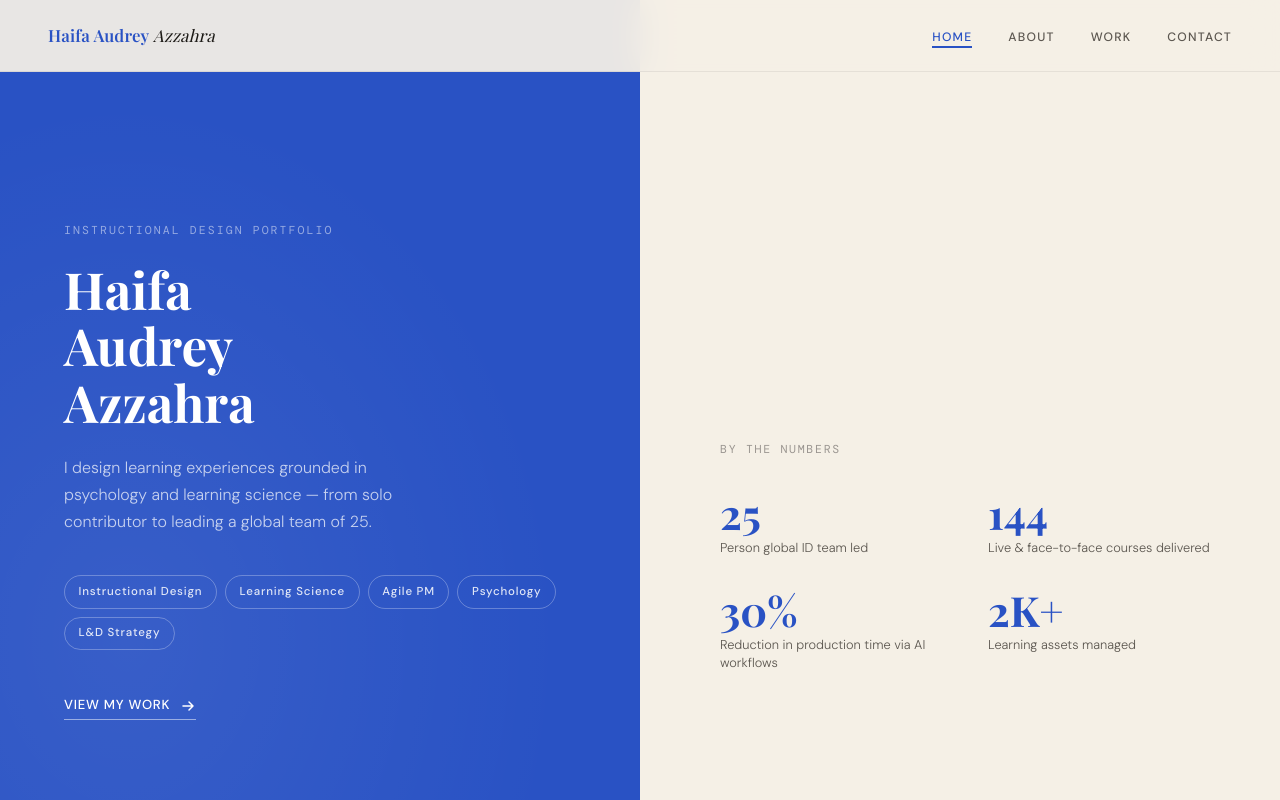
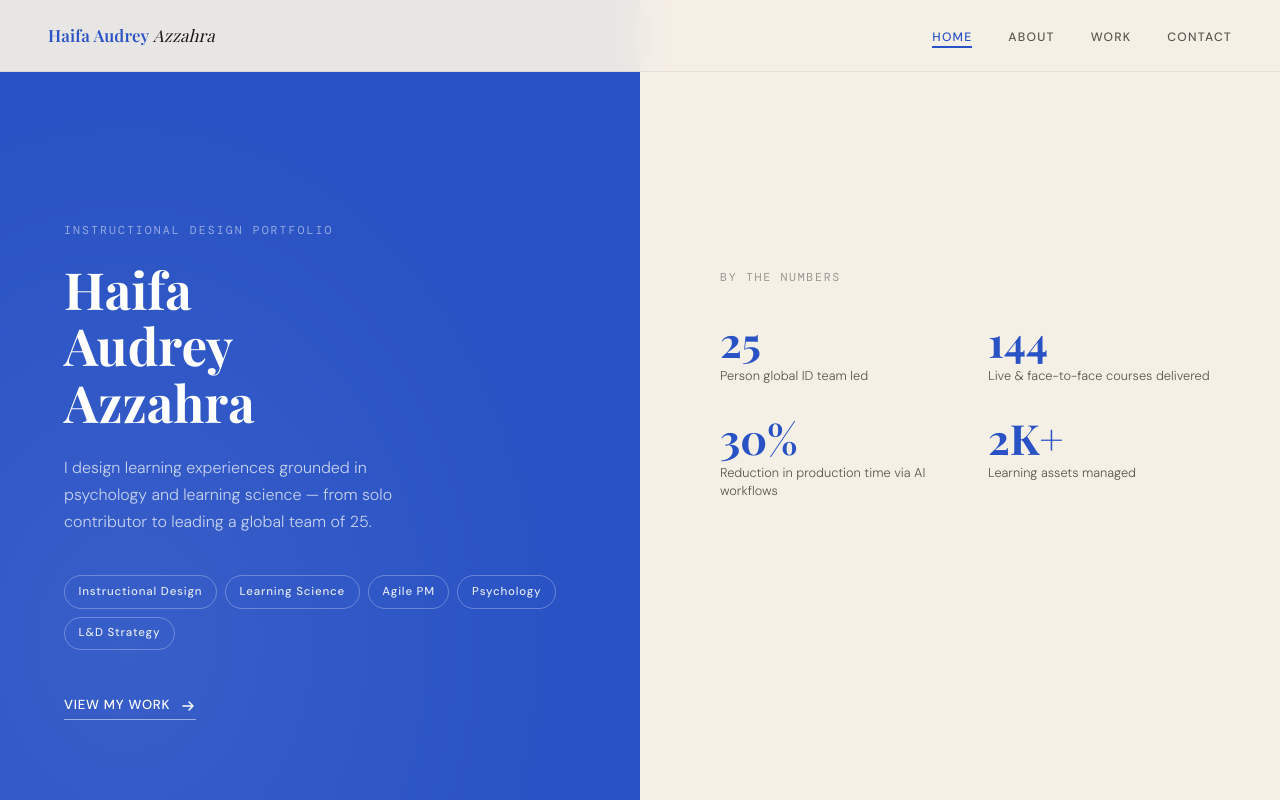
Before and after one commit to Haifa-Azzahra/haifa-azzahra.github.io, a plain HTML site: page index.html in a window 1280 px wide. Shown: the top 800 px of the page. Drawn offline with nearby package versions, Linux system fonts and the light colour scheme; a web font is replaced by a local one.

Commit message:
Update style.css

```diff
--- a/style.css
+++ b/style.css
@@ -138,7 +138,7 @@ nav {
 
 .hero-right {
   background: var(--ivory);
-  display: flex; flex-direction: column; justify-content: flex-end;
+  display: flex; flex-direction: column; justify-content: center;
   padding: 6rem 4rem 5rem 5rem;
 }
 .hero-right-label {
```
